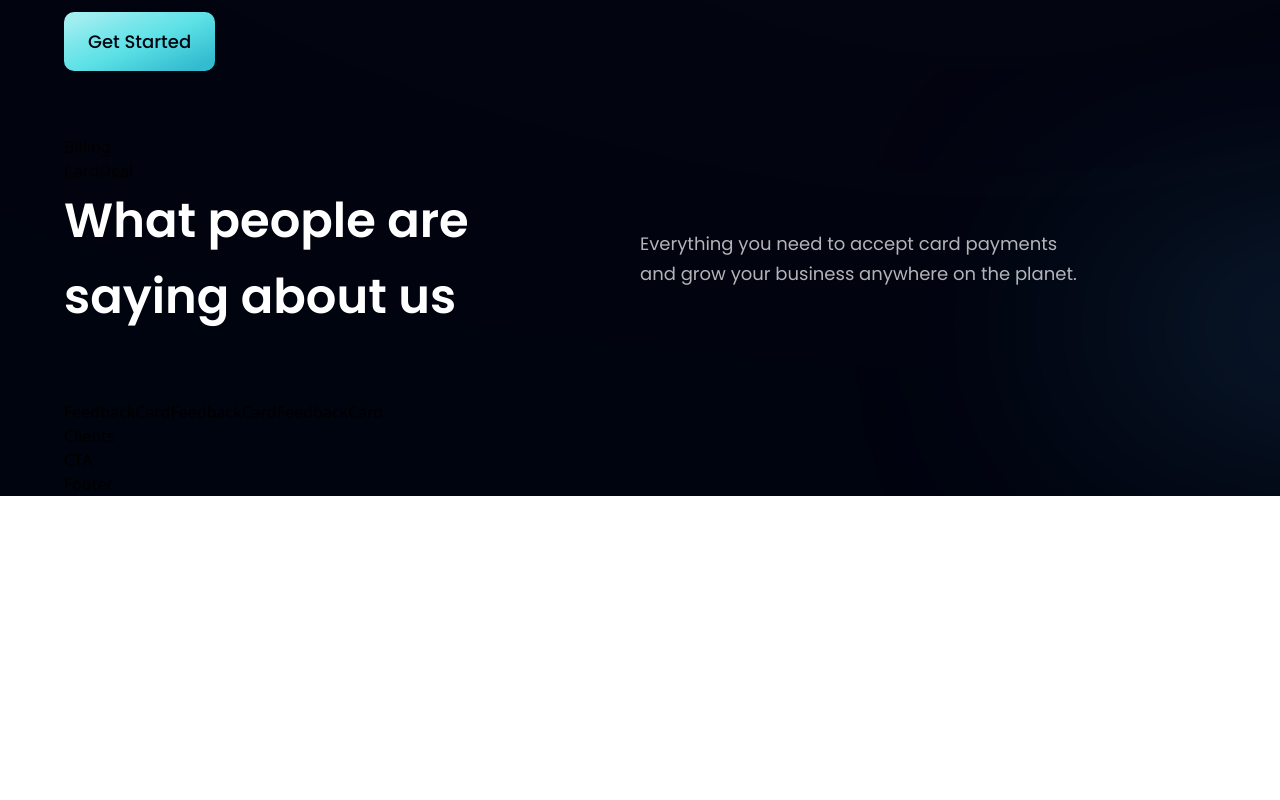
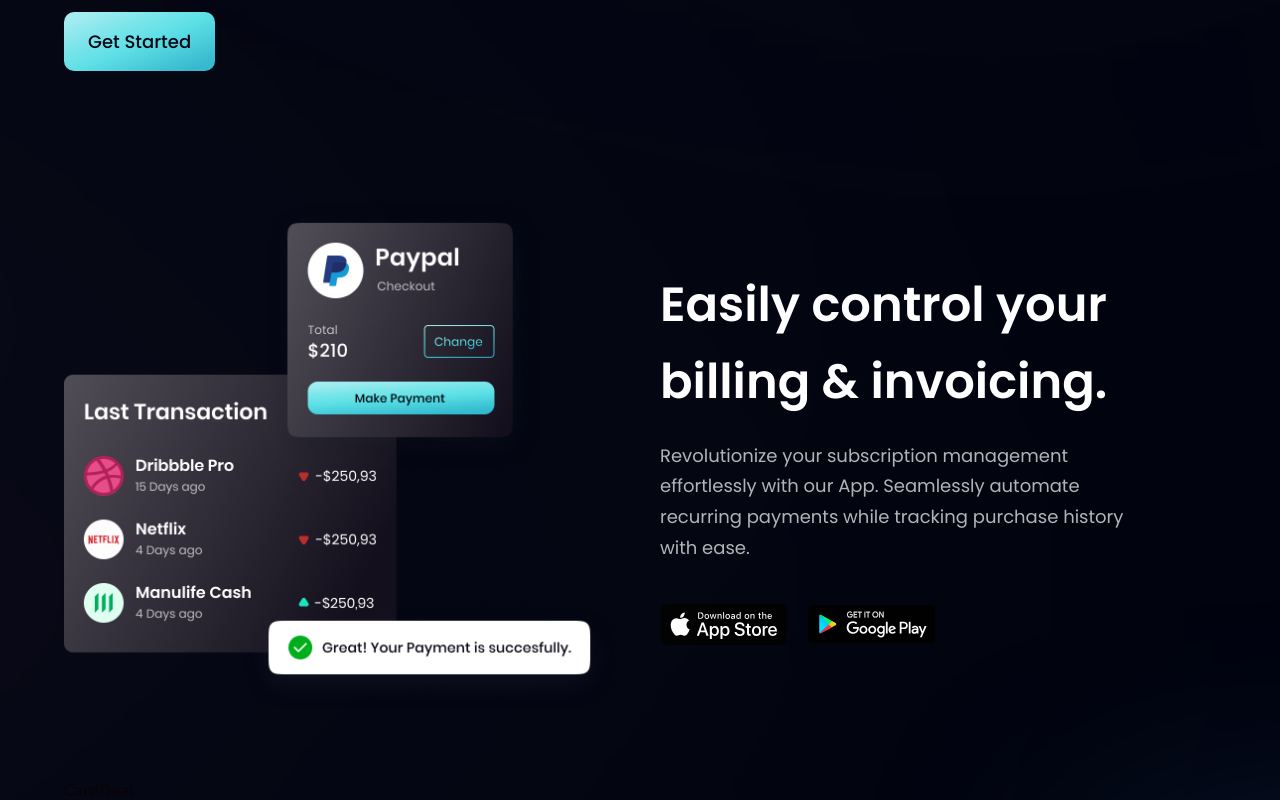
Before and after one commit to Jos02378/hoo-bank-website, a React (Vite) app in the folder bank_modern_app/: page / in a window 1280 px wide. Shown: the part 1360-2160 px from the top of the page. Before the commit the page ends 1856 px from the top, so only its background shows below. Built offline with nearby package versions, Linux system fonts and the light colour scheme.

Commit message:
feat: modify billing component

```diff
--- a/bank_modern_app/src/components/Billing.tsx
+++ b/bank_modern_app/src/components/Billing.tsx
@@ -1,7 +1,40 @@
 import React from 'react';
+import apple from '../assets/apple.svg';
+import bill from '../assets/bill.png';
+import google from '../assets/google.svg';
 
-const Billing = () => {
-  return <div>Billing</div>;
-};
+const Billing = () => (
+  <section id='product' className='section-reverse'>
+    <div className='section-img-reverse'>
+      <img src={bill} alt='billing' className='w-[100%] h-[100%] z-[5]' />
+      <div className='absolute z-[3] -left-1/2 top-0 w-[50%] h-[50%] rounded-full white__gradient' />
+      <div className='absolute z-[0] -left-1/2 bottom-0 w-[50%] h-[50%] rounded-full pink__gradient' />
+    </div>
+
+    <div className='section-info'>
+      <h2 className='heading-secondary'>
+        Easily control your <br className='sm:block hidden' /> billing &
+        invoicing.
+      </h2>
+      <p className='paragraph max-w-[470px] mt-5'>
+        Revolutionize your subscription management effortlessly with our App.
+        Seamlessly automate recurring payments while tracking purchase history
+        with ease.
+      </p>
+      <div className='flex flex-row flex-wrap mt-6 sm:mt-10'>
+        <img
+          src={apple}
+          alt='app_store'
+          className='w-[128px] h-[42px] object-contain mr-5 cursor-pointer'
+        />
+        <img
+          src={google}
+          alt='google_play'
+          className='w-[128px] h-[42px] object-contain cursor-pointer'
+        />
+      </div>
+    </div>
+  </section>
+);
 
 export default Billing;
```
